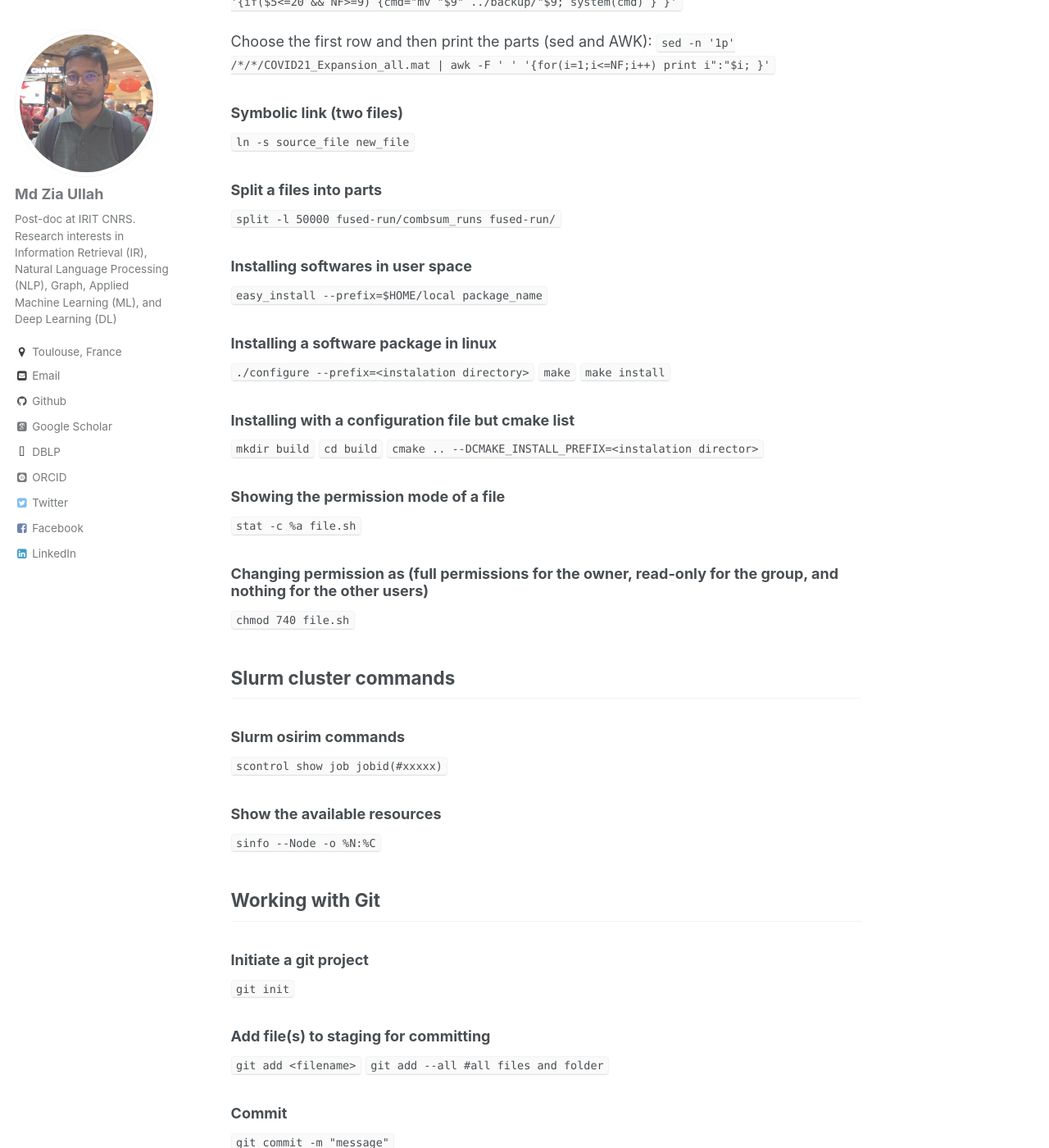
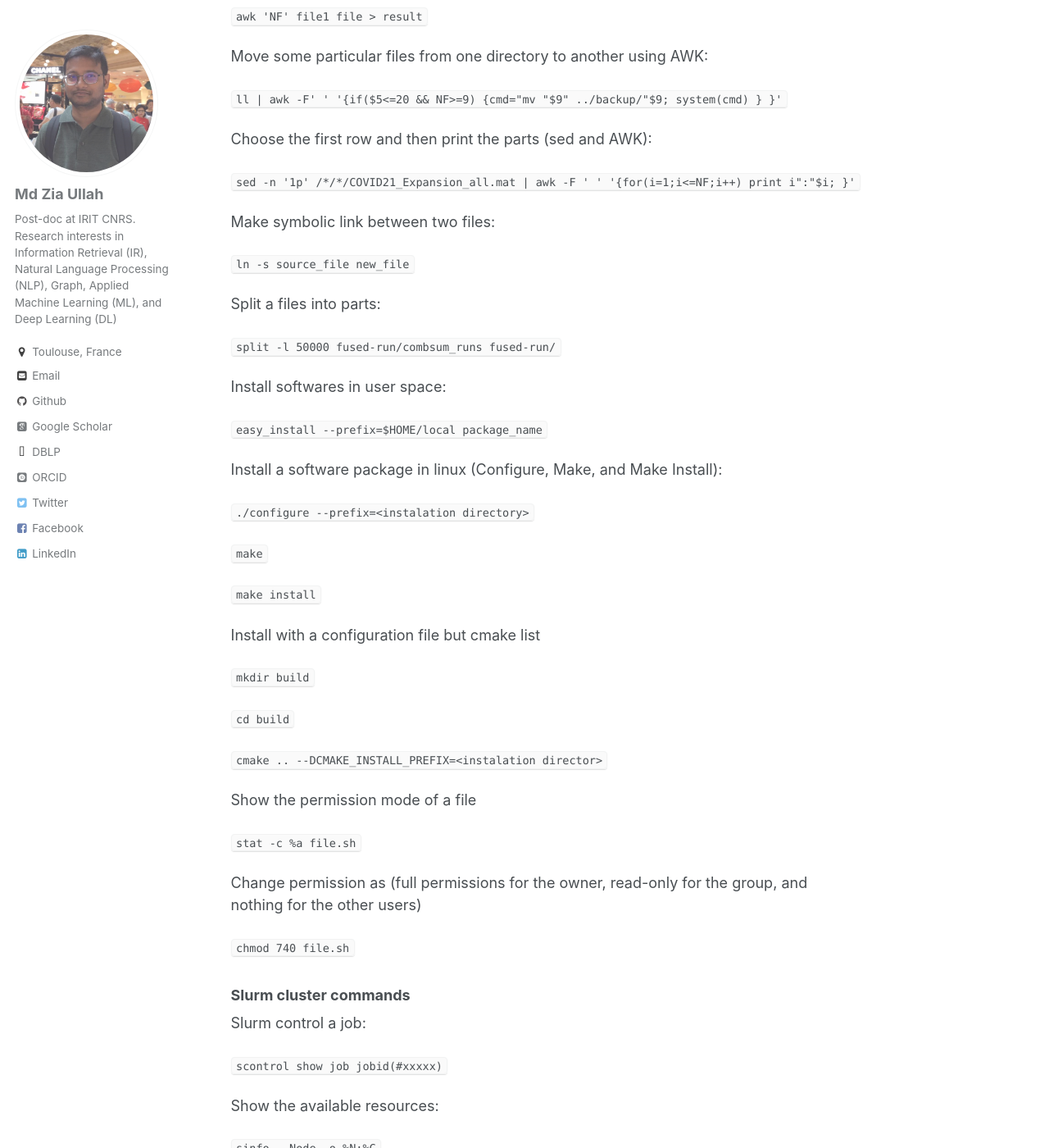
Before and after one commit to zuacubd/zuacubd.github.io, a Jekyll site: the page built from _pages/blogs.md, in a window 1280 px wide and 1400 px high, scrolled down 474 px. Shown: the whole window at 82% size. Built offline with Jekyll 4.4.1, drawn with Linux system fonts in a browser that asks for light colours; some web fonts are replaced; some of the changed text lies outside the part shown.

Commit message:
Update blogs.md

```diff
--- a/_pages/blogs.md
+++ b/_pages/blogs.md
@@ -5,114 +5,151 @@ author_profile: true
 published: true
 ---
 
-## Linux OS Useful Commands
+### Linux OS Useful Commands
 
 List all directories with size:
+
 `du -sh *`
 
 Find all files containg a string 'pathlib" and ending wiht ".py", for example:
+
 `find . -name '*.py' -exec grep -H 'pathlib' {} +`
 
 Join two files vertically:
+
 `awk 'NF' file1 file > result`
 
 Move some particular files from one directory to another using AWK:
+
 `ll | awk -F' ' '{if($5<=20 && NF>=9) {cmd="mv "$9" ../backup/"$9; system(cmd) } }'`
 
 Choose the first row and then print the parts (sed and AWK):
+
 `sed -n '1p' /*/*/COVID21_Expansion_all.mat | awk -F ' ' '{for(i=1;i<=NF;i++) print i":"$i; }'`
 
-### Symbolic link (two files)
+Make symbolic link between two files:
+
 `ln -s source_file new_file`
 
-### Split a files into parts
+Split a files into parts:
+
 `split -l 50000 fused-run/combsum_runs fused-run/`
 
-### Installing softwares in user space
+Install softwares in user space:
+
 `easy_install --prefix=$HOME/local package_name`
 
-### Installing a software package in linux
+Install a software package in linux (Configure, Make, and Make Install):
+
 `./configure --prefix=<instalation directory>`
+
 `make`
+
 `make install`
 
-### Installing with a configuration file but cmake list
+Install with a configuration file but cmake list
+
 `mkdir build`
+
 `cd build`
+
 `cmake .. --DCMAKE_INSTALL_PREFIX=<instalation director>`
 
-### Showing the permission mode of a file
+Show the permission mode of a file
+
 `stat -c %a file.sh`
 
-### Changing permission as (full permissions for the owner, read-only for the group, and nothing for the other users)
+Change permission as (full permissions for the owner, read-only for the group, and nothing for the other users)
+
 `chmod 740 file.sh`
 
+### Slurm cluster commands
 
-## Slurm cluster commands
+Slurm control a job:
 
-### Slurm osirim commands
 `scontrol show job jobid(#xxxxx)`
 
-### Show the available resources
+Show the available resources:
+
 `sinfo --Node -o %N:%C`
 
+### Working with Git
 
-## Working with Git
+Initiate a git project:
 
-### Initiate a git project
 `git init`
 
-### Add file(s) to staging for committing
+Add file(s) to staging for committing:
+
 `git add <filename>`
+
 `git add --all #all files and folder`
 
-### Commit
+Commit:
+
 `git commit -m "message"`
 
-### Push to a remote repository
+Push to a remote repository:
+
 `git remote add origin https://github.com/zuacubd/xxxxx.git`
+
 `git push -u origin master`
 
-### Pull from a remote repository
+Pull from a remote repository:
+
 `git pull https://github.com/zuacubd/xxxxx.git`
 
+### Useful R commands
 
-## Useful R commands
+Update an R package:
 
-### Update an R package
 `update.packages(checkBuilt = TRUE, ask = FALSE)`
 
+### Virtual environment for Python
 
-## Virtual environment for Python
-### Create a virtual environment
+Create a virtual environment:
+
 `python3 -m venv env_name`
 
-### Adding a virtual environment to the jupyter
+Add a virtual environment to the jupyter:
+
 `pip install ipykernel`
+
 `python -m ipykernel install --user --name env_name --display-name "env_name"`
 
-### List all packages installed in the virtual environment to requirements.txt file
+List all packages installed in the virtual environment to requirements.txt file:
+
 `pip freeze requirements.txt`
 
-### Creating a virtual environment using Conda
+Create a virtual environment using Conda:
+
 `conda create -y --name py37 python==3.7`
 
-### Activating a virtual environment using Conda
+Activate a virtual environment using Conda:
+
 `conda activate py37`
 
-### Installing packages in a virtual environment using Conda
+Install packages in a virtual environment using Conda:
+
 `conda install --force-reinstall -y -q --name py37 -c conda-forge --file requirements.txt`
 
-### Deactivating a virtual environment using Conda
+Deactivating a virtual environment using Conda:
+
 `conda deactivate`
 
+### Working with Singularity
 
-## Working with Singularity
+Create a singularity image from a recipe file:
 
-### Creating a singularity image from a recipe file
 `sudo singularity build growl-llo-world.sif recipe_file`
 
-### Executing a Singularity image
+Executing a Singularity image:
+
 `singularity shell /logiciels/containerCollections/CUDA11/pytorch-NGC-20-06-py3.sif`
+
 `conda create -n env36tc11 python=3.6`
+
 `source activate env36tc11`
+
+
+### Docker container
```
